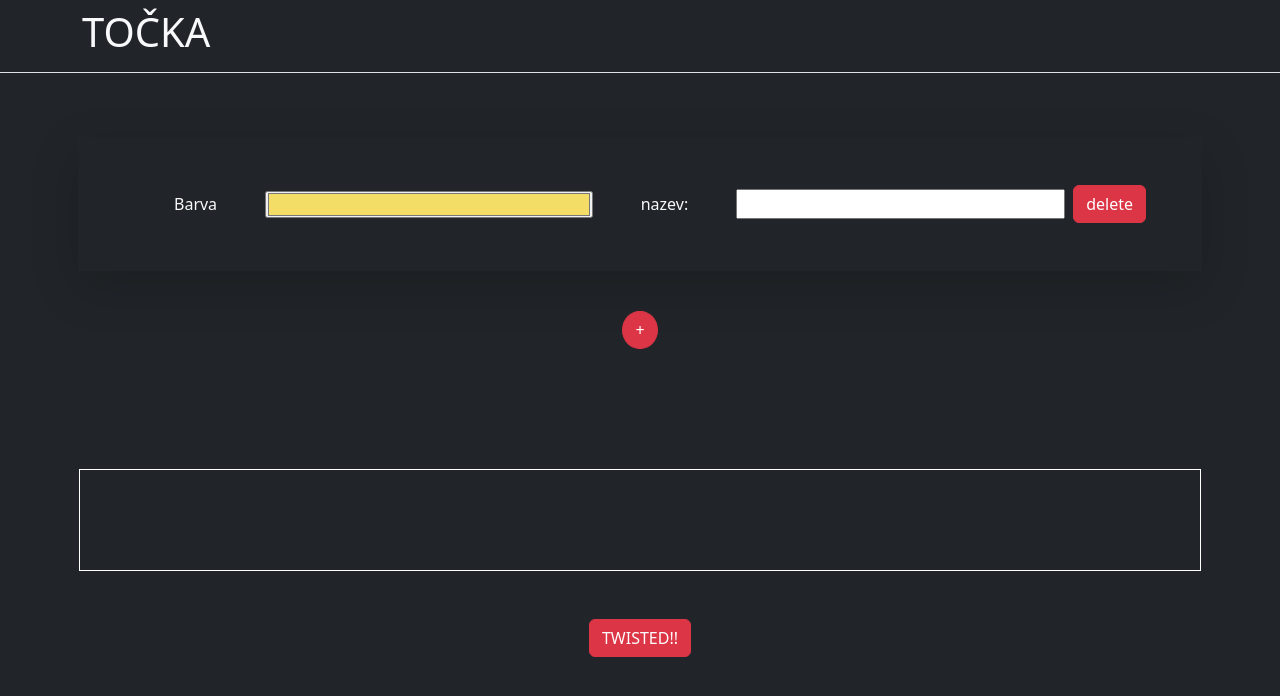
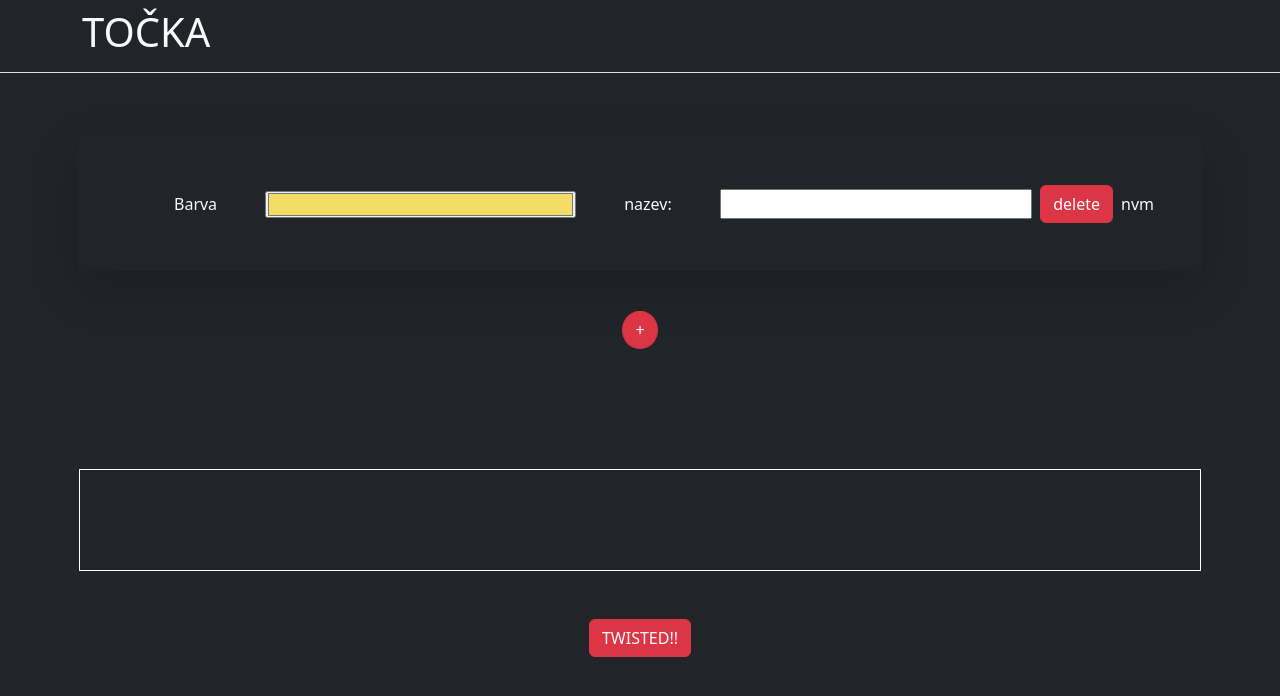
Before and after one commit to OndraFi/tocka, a React (Create React App) app in the folder tocky/: page / in a window 1280 px wide. Shown: the top 696 px of the page. Built offline with nearby package versions, Linux system fonts and the light colour scheme.

Commit message:
delete btn

```diff
--- a/tocky/src/formItem.js
+++ b/tocky/src/formItem.js
@@ -8,6 +8,7 @@ export default function FormItem(props){
             <label className={"mx-1 mx-md-5"}>Barva</label><input id={`color${pocet}`} type={"color"} value={props.item.color} onChange={(e)=>{props.colorChange(pocet,e)}} className={"w-100"}/>
             <label className={"mx-1 mx-md-5"}>nazev:</label><input id={`nazev${pocet}`}  type={"text"} value={props.item.text} onChange={(e)=>{props.textChange(pocet,e)}} className={"w-100"}/>
             <div onClick={()=>{props.delete(pocet)}} className={"btn btn-danger mx-2"}>delete</div>
+            <span>nvm</span>
         </div>
     );
 }
```
